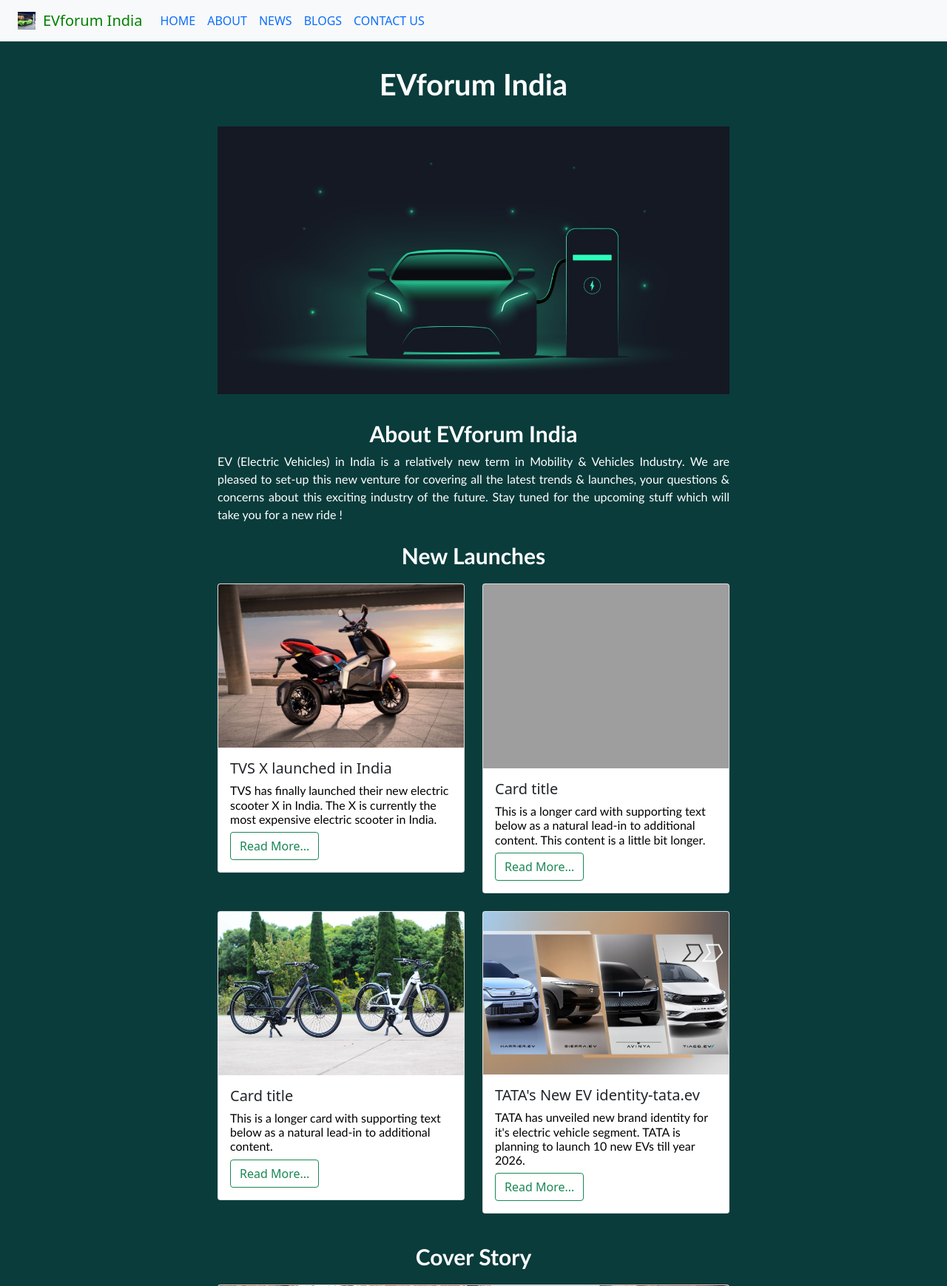
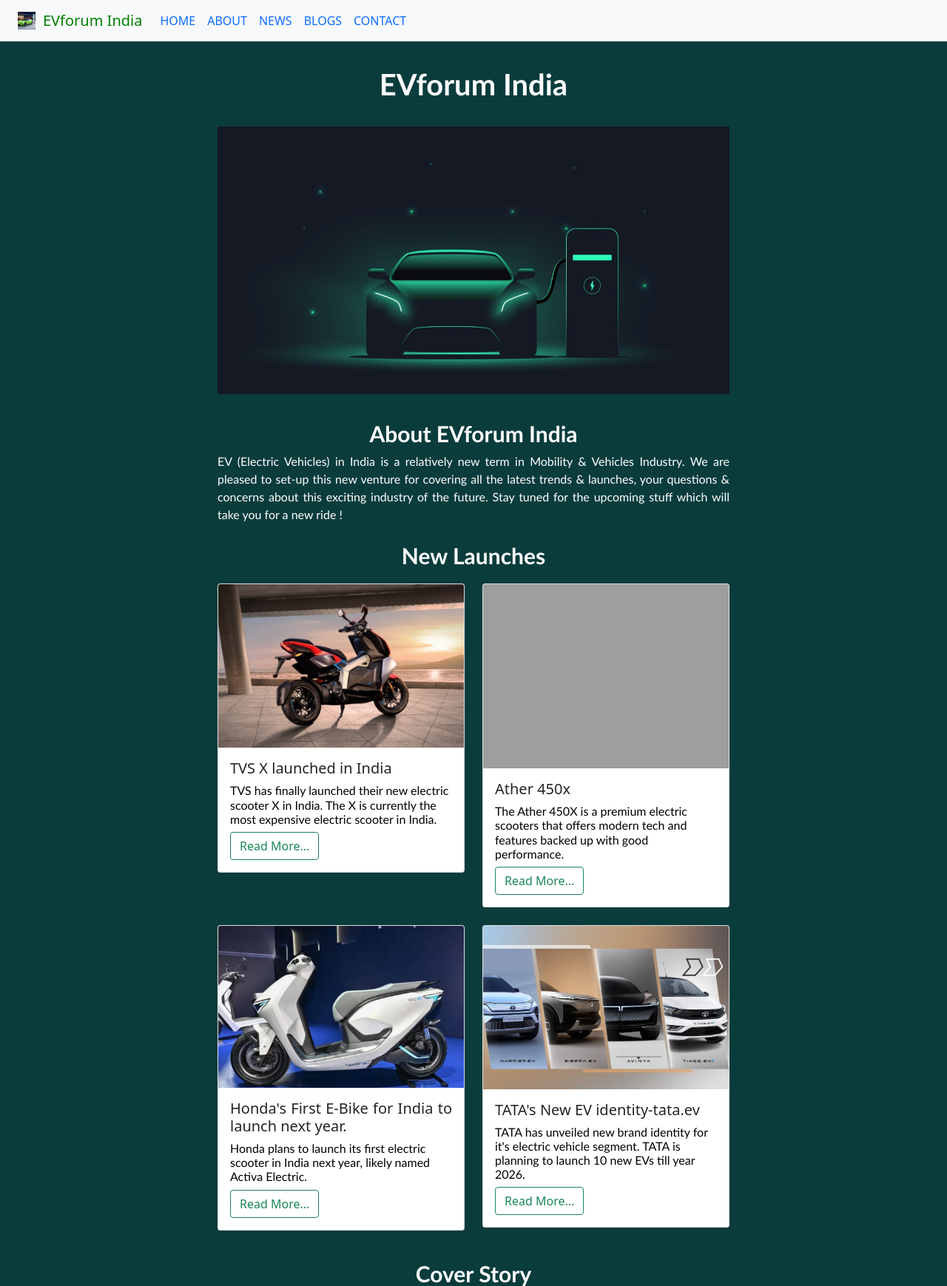
Before and after one commit to Deepswag/EVforum-India-Website, a Flask app: page / in a window 1280 px wide. Shown: the top 1739 px of the page at 74% size. Run offline with Flask 3, Linux system fonts and the light colour scheme; grey boxes are pictures that could not be loaded.

Commit message:
Updated Content

```diff
--- a/templates/about.html
+++ b/templates/about.html
@@ -80,11 +80,11 @@
 
 
         <p>
-            Dictumst quisque sagittis purus sit amet volutpat consequat. Consequat semper viverra nam libero justo laoreet. Nunc mi ipsum faucibus vitae aliquet nec ullamcorper. Ut etiam sit amet nisl purus. Tincidunt praesent semper feugiat nibh. Velit euismod in pellentesque massa placerat duis. Enim sed faucibus turpis in eu.
+            EVforumIndia is dedicated to bring Ad-free & Spam-free authentic content for it's subscribers. You will experience a calm & clean presentation of all News & Blogs related to Indian EV Industry here. We will try to bring companies direct on our platform to showcase their products and services for the potential customers. As a new platform, we always welcome your suggestions. Do write to us on our Contact page to tell us what you want to read more about. We will surely listen to you.
         </p>
 
         <div class="d-grid gap-2 col-3 mx-auto">
-            <a href="/blog" type="button" class="btn btn-outline-light">Previous Blogs</button></a>
+            <a href="/blogs" type="button" class="btn btn-outline-light">Previous Blogs</button></a>
         </div>
   {% include 'footer.html' %}
 
--- a/templates/card.html
+++ b/templates/card.html
@@ -15,18 +15,18 @@
       <div class="card" style="margin-top:12px">
         <img src="/static/glance.jpg" class="card-img-top" alt="...">
         <div class="card-body">
-          <h5 class="card-title">Card title</h5>
-          <h6 class="card-text">This is a longer card with supporting text below as a natural lead-in to additional content. This content is a little bit longer.</h6>
+          <h5 class="card-title">Ather 450x</h5>
+          <h6 class="card-text">The Ather 450X is a premium electric scooters that offers modern tech and features backed up with good performance.</h6>
           <a href="/news" class="btn btn-outline-success">Read More...</a>
         </div>
       </div>
     </div>
     <div class="col">
       <div class="card" style="margin-bottom:15px">
-        <img src="/static/glance1.jpg" class="card-img-top" alt="...">
+        <img src="/static/e-activa.jpg" class="card-img-top" alt="...">
         <div class="card-body">
-          <h5 class="card-title">Card title</h5>
-          <h6 class="card-text">This is a longer card with supporting text below as a natural lead-in to additional content.</h6>
+          <h5 class="card-title">Honda's First E-Bike for India to launch next year.</h5>
+          <h6 class="card-text">Honda plans to launch its first electric scooter in India next year, likely named Activa Electric.</h6>
           <a href="/news" class="btn btn-outline-success">Read More...</a>
         </div>
       </div>
--- a/templates/nav.html
+++ b/templates/nav.html
@@ -96,7 +96,7 @@
             <a class="nav-link" href="/blogs">BLOGS</a>
           </li>
           <li class="nav-item">
-            <a class="nav-link" href="/contact">CONTACT US</a>
+            <a class="nav-link" href="/contact">CONTACT</a>
           </li>
         </ul>
       </div>
```
Also changed, not shown: templates/blogs.html (+5 -7 lines), templates/news.html (+6 -4 lines), EVFI.jpg (added).
